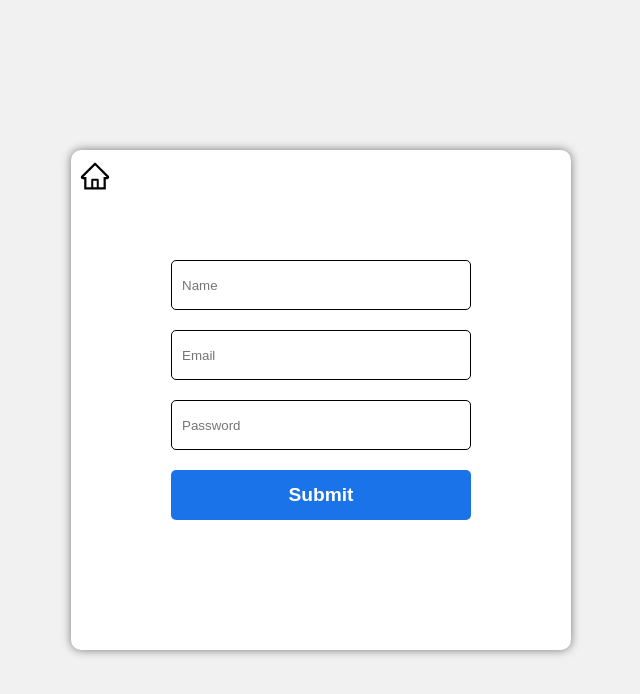
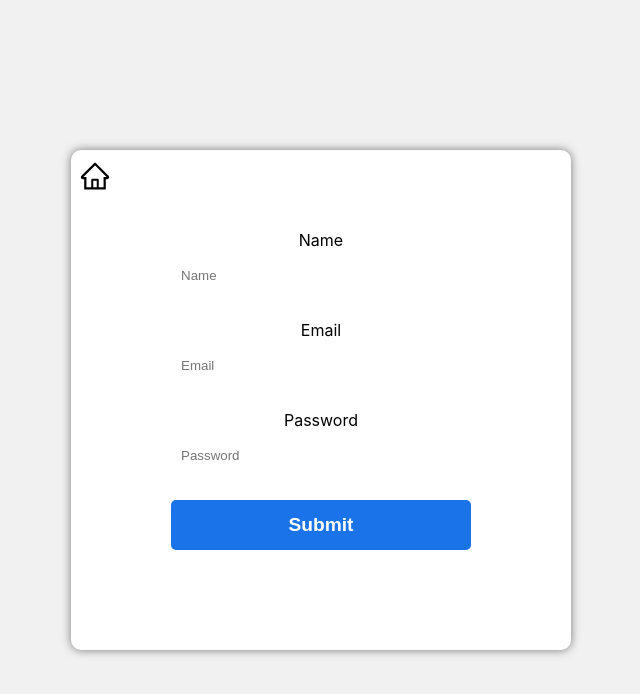
Before and after one commit to AntonioDorosh/Shopping-Cart-Project, a React (Vite) app: page /validation in a window 1280 px wide. Shown: the top 694 px of the page, without its empty margins (319-959 px from the left). Built offline with nearby package versions, Linux system fonts and the light colour scheme.

Commit message:
formik form

```diff
--- a/package.json
+++ b/package.json
@@ -10,11 +10,13 @@
     "preview": "vite preview"
   },
   "dependencies": {
+    "formik": "^2.4.3",
     "react": "^18.2.0",
     "react-dom": "^18.2.0",
     "react-icons": "^4.10.1",
     "react-router-dom": "^6.15.0",
-    "styled-components": "^6.0.7"
+    "styled-components": "^6.0.7",
+    "yup": "^1.2.0"
   },
   "devDependencies": {
     "@types/react": "^18.2.15",
--- a/src/pages/Validation.tsx
+++ b/src/pages/Validation.tsx
@@ -1,4 +1,4 @@
-import React, {useState} from 'react';
+import React from 'react';
 import {
     HomeButton,
     ValidationButton,
@@ -9,58 +9,68 @@ import {
 } from "./styles/Validation.styled.tsx";
 import {AiOutlineHome} from "react-icons/ai";
 import {Link} from "react-router-dom";
+import {useFormik} from "formik";
+import * as Yup from 'yup';
 
-interface IValidation {
-    firstName?: string;
-    email?: string;
-    password?: string;
-    confirmPassword?: string;
+interface FormikValues {
+    firstName: string;
+    email: string;
+    password: string;
 }
 
+const Validation = () => {
 
-const Validation: React.FC<IValidation> = () => {
-
-    const [formData, setFormData] = useState<IValidation>({
-        firstName: '',
-        email: '',
-        password: '',
+    const formik = useFormik<FormikValues>({
+        initialValues: {
+            firstName: '',
+            email: '',
+            password: ''
+        },
+        validationSchema: Yup.object({
+            firstName: Yup.string().max(15, 'Must be 15 characters or less').required('Required'),
+            email: Yup.string().email('Invalid email address').required('Required'),
+            password: Yup.string().min(6, 'Must be 6 characters or more').required('Required')
+        }),
+        onSubmit: values => {
+            console.log(values);
+        }
     });
 
+    console.log(formik.errors)
 
-    const handleChange = (e: React.ChangeEvent<HTMLInputElement>) => {
-        const {name, value} = e.target;
-        if (name === 'firstName') {
-            if (value.length > 10) return;
-        }
-        if (name === 'password') {
-            if (value.length > 20) return;
-        }
-        setFormData(prevState => ({...prevState, [name]: value}));
-    }
-
-    const handleSubmit = (e: React.FormEvent<HTMLFormElement>) => {
-        e.preventDefault();
-        console.log(formData);
-    }
 
     return (
         <ValidationStyled>
-            <ValidationForm onSubmit={handleSubmit}>
+            <ValidationForm onSubmit={formik.handleSubmit}>
                 <ValidationWrapper>
                     <Link to='/'>
                         <HomeButton><AiOutlineHome/></HomeButton>
                     </Link>
-                    <ValidationInput type="text" name="firstName"
-                                     placeholder="Name"
-                                     value={formData.firstName}
-                                     onChange={handleChange}/>
+                    <label htmlFor="firstName">
+                        {formik.errors.firstName ? <span
+                            style={{color: 'red'}}>{formik.errors.firstName}</span> : 'Name'}
+                    </label>
+                    <ValidationInput border={formik.errors && '1px solid red'}
+                                     type="text" name="firstName"
+                                     placeholder={'Name'}
+                                     value={formik.values.firstName}
+                                     onChange={formik.handleChange}/>
+                    <label htmlFor="email">
+                        {formik.errors.email ? <span
+                            style={{color: 'red'}}>{formik.errors.email}</span> : 'Email'}
+                    </label>
                     <ValidationInput type="text" name="email"
-                                     placeholder="Email" value={formData.email}
-                                     onChange={handleChange}/>
+                                     placeholder="Email"
+                                     value={formik.values.email}
+                                     onChange={formik.handleChange}/>
+                    <label htmlFor="password">
+                        {formik.errors.password ? <span
+                            style={{color: 'red'}}>{formik.errors.password}</span> : 'Password'}
+                    </label>
                     <ValidationInput type="text" name="password"
                                      placeholder="Password"
-                                     value={formData.password}
-                                     onChange={handleChange}/>
+                                     value={formik.values.password}
+                                     onChange={formik.handleChange}/>
                     <ValidationButton type="submit">Submit</ValidationButton>
                 </ValidationWrapper>
             </ValidationForm>
--- a/src/pages/styles/Validation.styled.tsx
+++ b/src/pages/styles/Validation.styled.tsx
@@ -30,12 +30,12 @@ export const ValidationForm = styled.form`
   height: 100%;
 `
 
-export const ValidationInput = styled.input`
+export const ValidationInput = styled.input<{border?: string}>`
   width: 300px;
   height: 50px;
   margin-bottom: 20px;
   padding: 0 10px;
-  border: 1px solid #000;
+  border: ${props => props.border || '1px solid #ccc'}
   border-radius: 5px;
   outline: none;
 `
@@ -73,3 +73,7 @@ export const HomeButton = styled.button`
     transition: color 0.3s ease-in-out;
   }
 `
+
+export const formikError = styled.div `
+
+`
--- a/src/styles/App.styled.tsx
+++ b/src/styles/App.styled.tsx
@@ -5,5 +5,5 @@ export const AppStyled = styled.div`
   margin: 85px auto;
   background-color: #fff;
   border-radius: 20px;
-    padding: 20px;
+  padding: 20px;
 `
```
Also changed, not shown: 1 other file (tests, documents, lock files or other folders).
